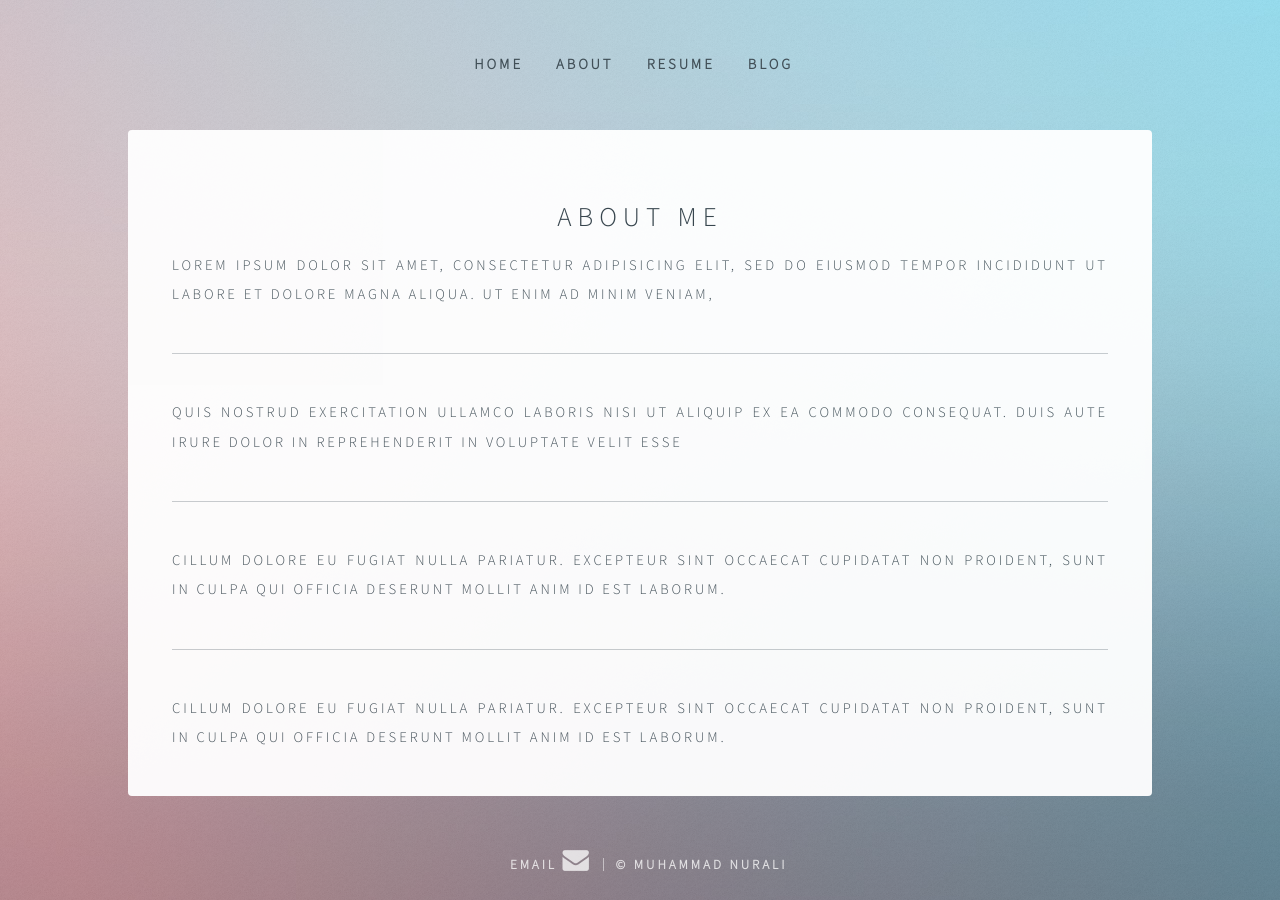
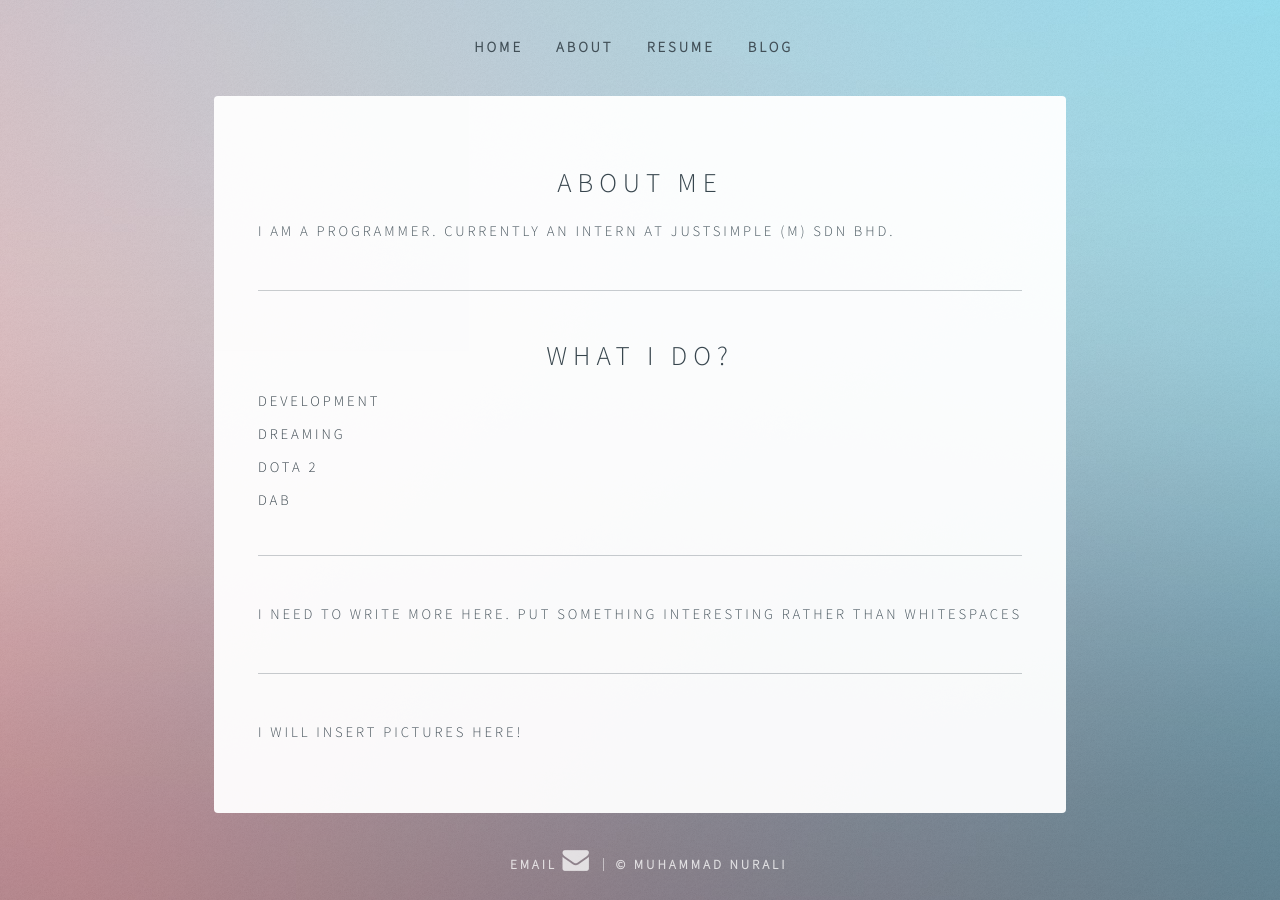
Before and after one commit to nurali93/nurali93.github.io-v1, a Jekyll site: the page built from about/index.html, in a window 1280 px wide. Built offline with Jekyll 4.4.1, drawn with Linux system fonts in a browser that asks for light colours.

Commit message:
update about n 1st post

```diff
--- a/about/index.html
+++ b/about/index.html
@@ -5,15 +5,15 @@ title: About Nurali
 
 <h1>About ME</h1>
 <div style="text-align: justify !important;">
-   	Lorem ipsum dolor sit amet, consectetur adipisicing elit, sed do eiusmod
-   	tempor incididunt ut labore et dolore magna aliqua. Ut enim ad minim veniam,
+   	<p>I am a programmer. Currently an intern at JustSimple (M) Sdn Bhd.</p>
    	<hr>
-   	quis nostrud exercitation ullamco laboris nisi ut aliquip ex ea commodo
-   	consequat. Duis aute irure dolor in reprehenderit in voluptate velit esse
+      <h1 style="text-align: center;">What I Do?</h1>
+      <h3>Development</h3>
+      <h3>Dreaming</h3>
+      <h3>Dota 2</h3>
+      <h3>Dab</h3>
    	<hr>
-   	cillum dolore eu fugiat nulla pariatur. Excepteur sint occaecat cupidatat non
-   	proident, sunt in culpa qui officia deserunt mollit anim id est laborum.
+   		<p>I need to write more here. Put something interesting rather than whitespaces</p>
    	<hr>
-   	cillum dolore eu fugiat nulla pariatur. Excepteur sint occaecat cupidatat non
-   	proident, sunt in culpa qui officia deserunt mollit anim id est laborum.
+   		<p>I will insert pictures here!</p>
 </div><!-- /.blurb -->
```
Also changed, not shown: _posts/2017-01-18-nurali-site-launched.md (+3 -1 lines).
